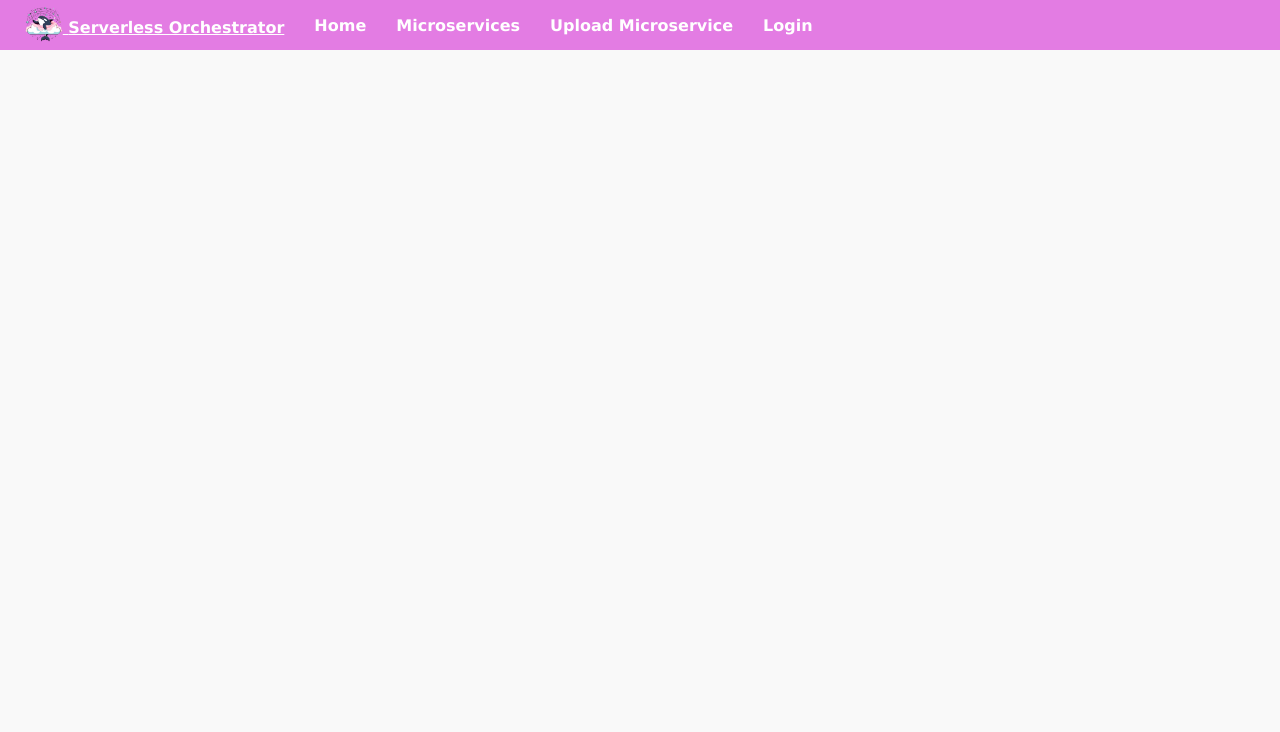
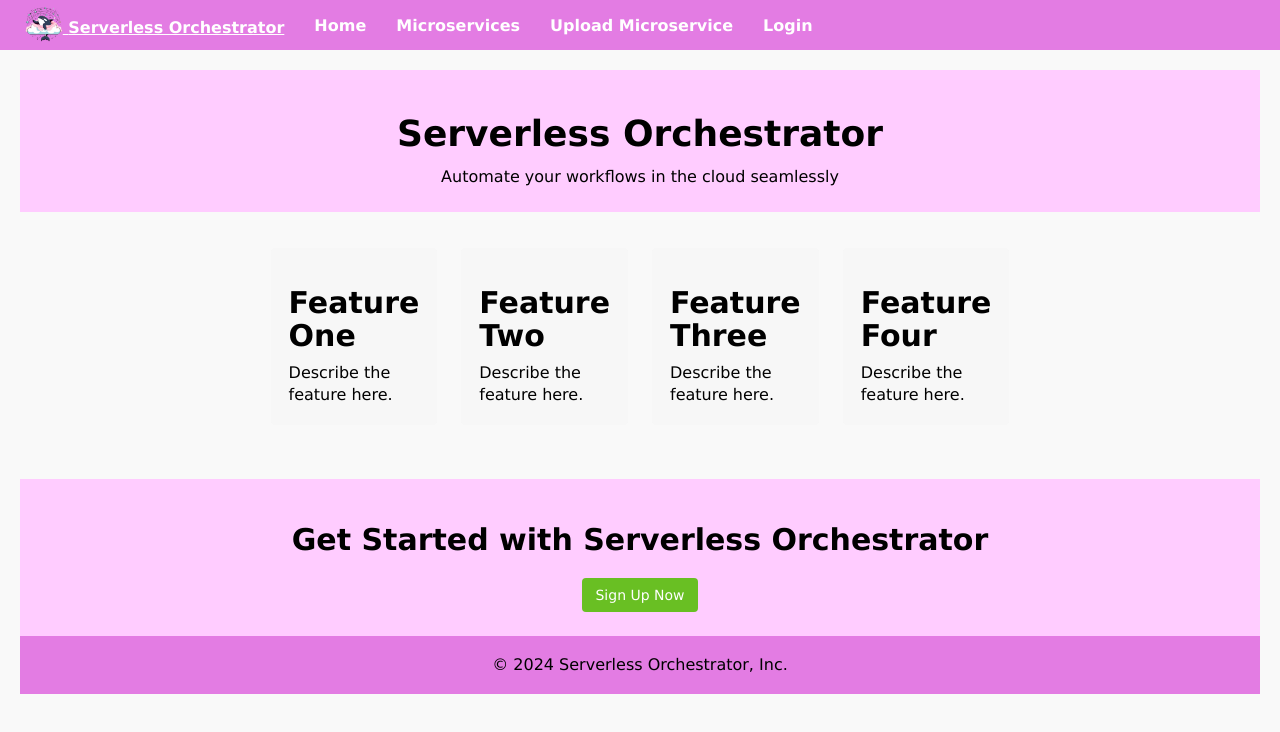
Before and after one commit to carterrath/ServerlessOrchestrator, a React (Vite) app in the folder presentation/: page / in a window 1280 px wide. Shown: the top 732 px of the page. Built offline with nearby package versions, Linux system fonts and the light colour scheme.

Commit message:
styling homepage

```diff
--- a/package.json
+++ b/package.json
@@ -6,6 +6,7 @@
   "devDependencies": {
     "@types/react": "^18.2.55",
     "@types/react-dom": "^18.2.19",
+    "tailwindcss": "^3.4.1",
     "typescript": "^5.3.3"
   }
 }
--- a/presentation/package.json
+++ b/presentation/package.json
@@ -10,10 +10,10 @@
     "preview": "vite preview"
   },
   "dependencies": {
+    "less": "^4.1.2",
     "react": "^18.2.0",
     "react-dom": "^18.2.0",
-    "react-router-dom": "^6.22.0",
-    "less": "^4.1.2"
+    "react-router-dom": "^6.22.0"
   },
   "devDependencies": {
     "@types/react": "^18.2.43",
@@ -25,6 +25,6 @@
     "eslint-plugin-react-hooks": "^4.6.0",
     "eslint-plugin-react-refresh": "^0.4.5",
     "typescript": "^5.2.2",
-    "vite": "^5.0.8"
+    "vite": "^5.1.3"
   }
 }
--- a/presentation/src/assets/styles/base/_utility.less
+++ b/presentation/src/assets/styles/base/_utility.less
@@ -35,6 +35,8 @@
 .u-bg-yellow{background: @yellow !important}
 .u-bg-transparent-warning {background-color: #fffe002e !important;}
 .u-bg-transparent-error {background-color: #ff00002e !important;}
+.u-bg-pink{background: @pink-light !important}
+.u-bg-pink-dark{background: @pink !important}
 
 // Border
 .u-rounded{border-radius: @border-radius-round !important}
--- a/presentation/src/index.tsx
+++ b/presentation/src/index.tsx
@@ -1,6 +1,7 @@
 import { Router } from './router'
 import './assets/styles/main.less'
 import { NavBar } from './components/NavBar';
+
 
 function App() {
 
--- a/presentation/src/pages/Home/index.tsx
+++ b/presentation/src/pages/Home/index.tsx
@@ -1,6 +1,46 @@
+export const Home = () => {
+  return (
+    <div id="react-app-container">
+      {/* Header Section */}
+      <header className="u-bg-pink u-text-white u-p-4 u-text-center">
+        <h1 className="u-m-b-2">Serverless Orchestrator</h1>
+        <p>Automate your workflows in the cloud seamlessly</p>
+      </header>
 
-export function Home() {
-  return (
-    <></>
+      {/* Features Section */}
+      <section className="u-p-4">
+        <div className="u-flex-c-c u-flex-wrap u-m-auto u-w-max-400">
+          <div className="u-p-3 u-bg-gray-light u-m-2 u-rounded">
+            <h2>Feature One</h2>
+            <p>Describe the feature here.</p>
+          </div>
+          <div className="u-p-3 u-bg-gray-light u-m-2 u-rounded">
+            <h2>Feature Two</h2>
+            <p>Describe the feature here.</p>
+          </div>
+          <div className="u-p-3 u-bg-gray-light u-m-2 u-rounded">
+            <h2>Feature Three</h2>
+            <p>Describe the feature here.</p>
+          </div>
+          <div className="u-p-3 u-bg-gray-light u-m-2 u-rounded">
+            <h2>Feature Four</h2>
+            <p>Describe the feature here.</p>
+          </div>
+        </div>
+      </section>
+
+      {/* Call to Action Section */}
+      <section className="u-bg-pink u-text-white u-p-4 u-text-center u-m-t-3">
+        <h2>Get Started with Serverless Orchestrator</h2>
+        <button className="btn btn-success u-m-t-2">Sign Up Now</button>
+      </section>
+
+      {/* Footer Section */}
+      <footer className="u-bg-pink-dark u-text-white u-p-3 u-text-center">
+        <p>&copy; {new Date().getFullYear()} Serverless Orchestrator, Inc.</p>
+      </footer>
+    </div>
   );
-}
+};
+
+export default Home;
```
Also changed, not shown: tailwind.config.js (added, +10 -0 lines), 2 other files (tests, documents, lock files or other folders).
